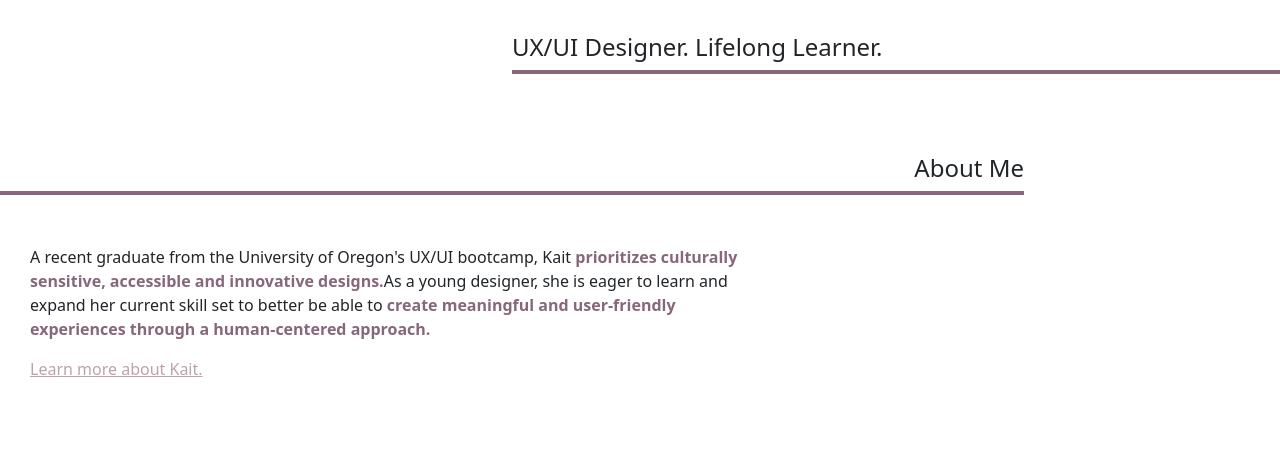
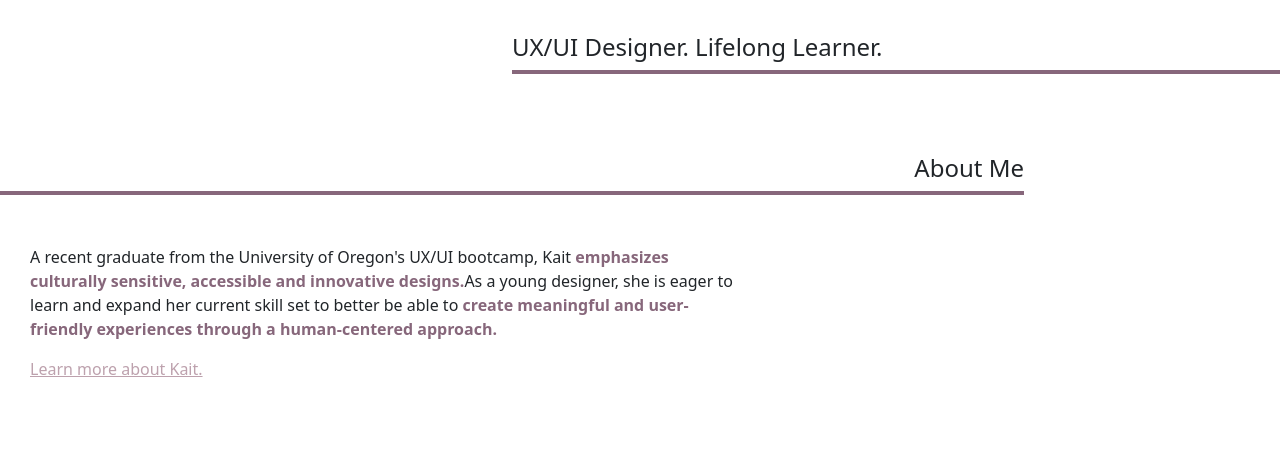
Before and after one commit to kaitlynyamada/portfolio, a plain HTML site: page index.html in a window 1280 px wide. Shown: the part 587-1061 px from the top of the page. Drawn offline with nearby package versions, Linux system fonts and the light colour scheme.

Commit message:
changes to about me per aubrey's feedback

```diff
--- a/index.html
+++ b/index.html
@@ -70,7 +70,7 @@
                         </div>
                     </div>
                     <div class="about-content">
-                        <p>A recent graduate from the University of Oregon's UX/UI bootcamp, Kait <strong>prioritizes culturally sensitive, accessible and innovative designs.</strong>As a young designer, she is eager to learn and expand her current skill set to better be able to <strong>create meaningful and user-friendly experiences through a human-centered approach.</strong></p>
+                        <p>A recent graduate from the University of Oregon's UX/UI bootcamp, Kait <strong>emphasizes culturally sensitive, accessible and innovative designs.</strong>As a young designer, she is eager to learn and expand her current skill set to better be able to <strong>create meaningful and user-friendly experiences through a human-centered approach.</strong></p>
 
                         <p><a href="">Learn more about Kait.</a></p>
                     </div>
```
